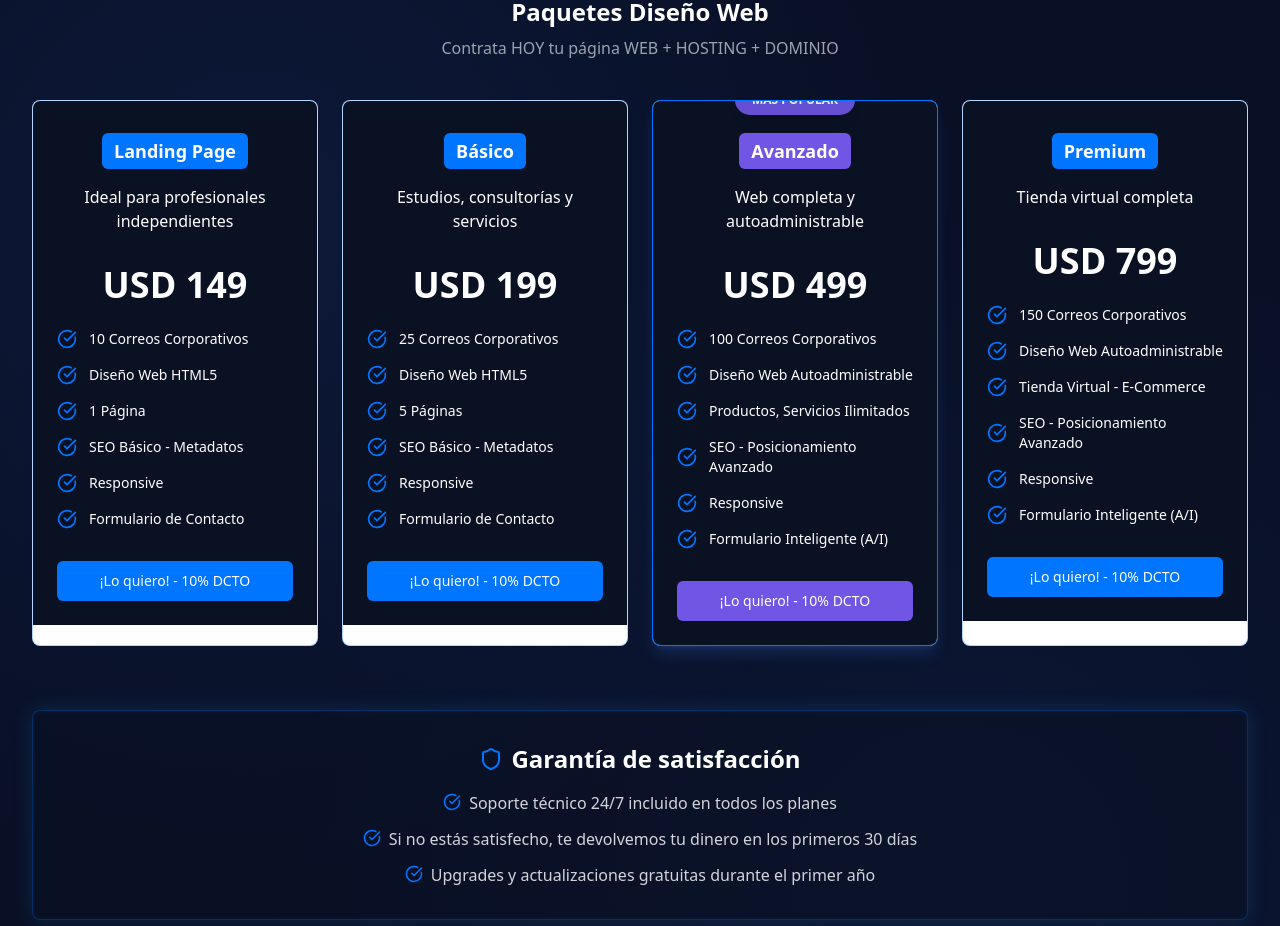
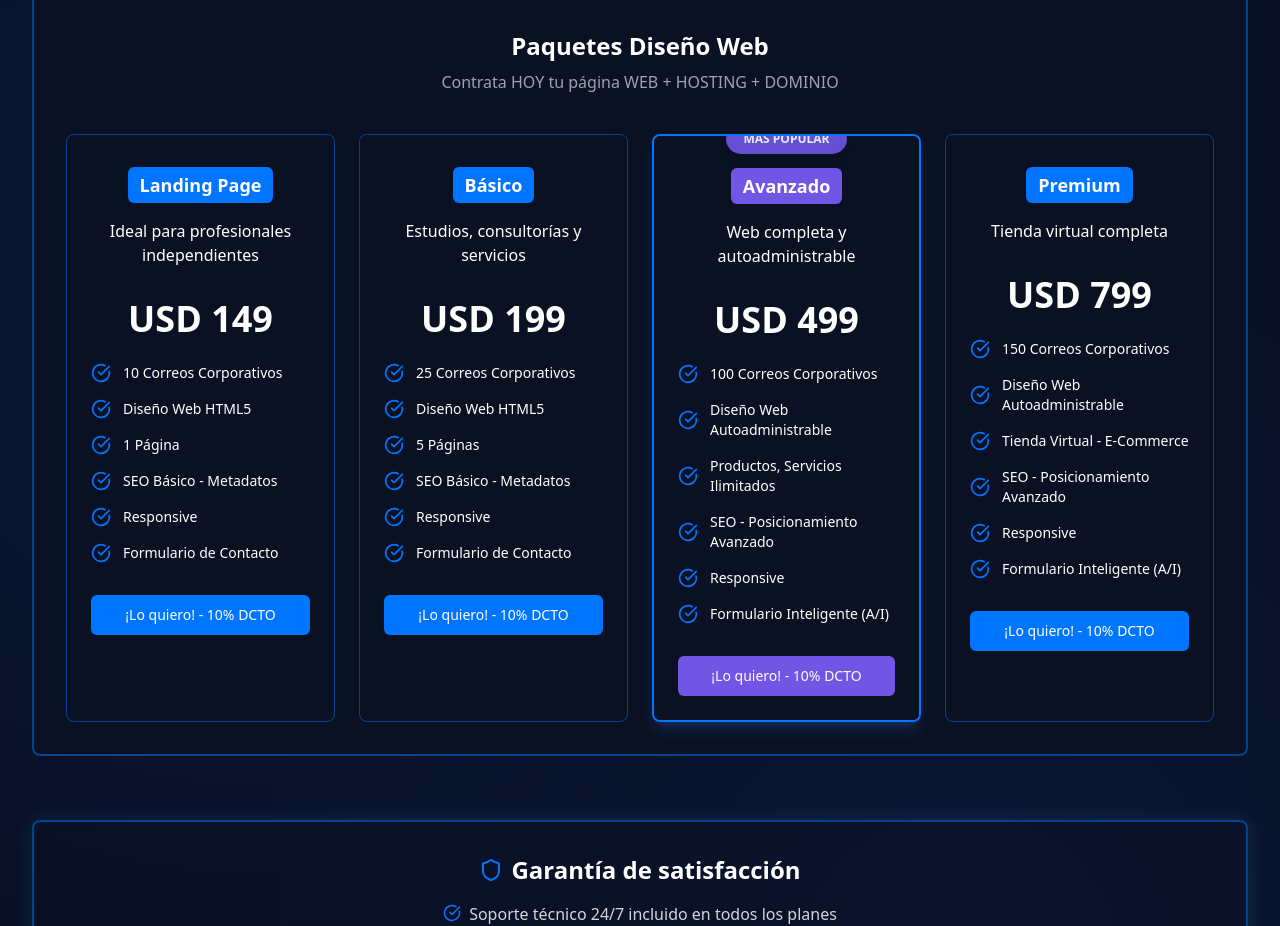
Before and after one commit to erikstiven/codecima-web-scapes, a React (Vite) app: page /precios in a window 1280 px wide. Shown: the part 336-1262 px from the top of the page. Built offline with nearby package versions, Linux system fonts and the light colour scheme.

Commit message:
Fix: Apply consistent card styles
Apply consistent card styles across pricing, nosotros, and contacto pages.

```diff
--- a/src/components/ContactForm.tsx
+++ b/src/components/ContactForm.tsx
@@ -12,7 +12,7 @@ const ContactForm: React.FC = () => {
   };
 
   return (
-    <div className="bg-codecima-darkblue rounded-lg p-6 shadow-lg border border-codecima-blue/30 hover:border-codecima-blue/60 transition-all">
+    <div className="bg-codecima-darkblue rounded-lg p-6 shadow-lg border-2 border-codecima-blue/50 hover:border-codecima-blue transition-all">
       <div className="space-y-4">
         <div className="flex items-center bg-codecima-navy/80 border border-codecima-blue/20 rounded-md px-4 py-3">
           <User className="text-codecima-lightblue mr-2" size={20} />
--- a/src/components/pricing/HostingPlanCard.tsx
+++ b/src/components/pricing/HostingPlanCard.tsx
@@ -15,14 +15,14 @@ const HostingPlanCard: React.FC<HostingPlanCardProps> = ({ plan, onClick }) => {
     <Card
       className={`overflow-hidden ${
         plan.highlighted
-          ? 'border border-codecima-blue shadow-lg shadow-blue-500/20'
-          : 'border border-codecima-blue/30'
+          ? 'border-2 border-codecima-blue shadow-lg shadow-blue-500/20'
+          : 'border border-codecima-blue/50'
       } h-full cursor-pointer`}
       onClick={onClick}
     >
       <div className="bg-codecima-darkblue p-6 text-center relative">
         {plan.highlighted && (
-          <div className="absolute -top-4 left-0 right-0 mx-auto w-max z-10 bg-codecima-purple text-white text-xs font-bold uppercase py-1.5 px-4 rounded-full shadow-lg border border-codecima-purple/80 animate-pulse">
+          <div className="absolute -top-3 left-0 right-0 mx-auto w-max z-10 bg-codecima-purple text-white text-xs font-bold uppercase py-1.5 px-4 rounded-full shadow-lg border border-codecima-purple/80 animate-pulse">
             Más popular
           </div>
         )}
--- a/src/components/pricing/StandardPlanCard.tsx
+++ b/src/components/pricing/StandardPlanCard.tsx
@@ -15,14 +15,14 @@ const StandardPlanCard: React.FC<StandardPlanCardProps> = ({ plan, onClick }) =>
     <Card
       className={`overflow-hidden ${
         plan.highlighted
-          ? 'border border-codecima-blue shadow-lg shadow-blue-500/20'
-          : 'border border-codecima-blue/30'
+          ? 'border-2 border-codecima-blue shadow-lg shadow-blue-500/20'
+          : 'border border-codecima-blue/50'
       } h-full cursor-pointer`}
       onClick={onClick}
     >
       <div className="bg-codecima-darkblue p-6 text-center relative">
         {plan.highlighted && (
-          <div className="absolute -top-4 left-0 right-0 mx-auto w-max z-10 bg-codecima-purple text-white text-xs font-bold uppercase py-1.5 px-4 rounded-full shadow-lg border border-codecima-purple/80 animate-pulse">
+          <div className="absolute -top-3 left-0 right-0 mx-auto w-max z-10 bg-codecima-purple text-white text-xs font-bold uppercase py-1.5 px-4 rounded-full shadow-lg border border-codecima-purple/80 animate-pulse">
             Más popular
           </div>
         )}
--- a/src/components/ui/card.tsx
+++ b/src/components/ui/card.tsx
@@ -1,3 +1,4 @@
+
 import * as React from "react"
 
 import { cn } from "@/lib/utils"
@@ -9,7 +10,7 @@ const Card = React.forwardRef<
   <div
     ref={ref}
     className={cn(
-      "rounded-lg border bg-card text-card-foreground shadow-sm",
+      "rounded-lg border-2 border-codecima-blue/50 bg-codecima-darkblue text-white shadow-sm",
       className
     )}
     {...props}
@@ -50,7 +51,7 @@ const CardDescription = React.forwardRef<
 >(({ className, ...props }, ref) => (
   <p
     ref={ref}
-    className={cn("text-sm text-muted-foreground", className)}
+    className={cn("text-sm text-gray-300", className)}
     {...props}
   />
 ))
--- a/src/index.css
+++ b/src/index.css
@@ -1,4 +1,3 @@
-
 @tailwind base;
 @tailwind components;
 @tailwind utilities;
@@ -96,14 +95,14 @@
 
 /* Custom card styles - Updated with consistent borders */
 .card-codecima {
-  @apply bg-codecima-darkblue border border-codecima-blue/30 rounded-lg overflow-hidden
-         transition-all hover:border-codecima-blue/60 shadow-lg;
+  @apply bg-codecima-darkblue border-2 border-codecima-blue/50 rounded-lg overflow-hidden
+         transition-all hover:border-codecima-blue shadow-lg;
 }
 
 /* Enhanced card styles with luminous effect */
 .card-luminous {
-  @apply border border-codecima-blue/30 rounded-lg overflow-hidden
-         transition-all duration-300 hover:border-codecima-blue/60;
+  @apply border-2 border-codecima-blue/50 rounded-lg overflow-hidden
+         transition-all duration-300 hover:border-codecima-blue;
   box-shadow: 0 0 20px rgba(53, 182, 255, 0.15), inset 0 0 10px rgba(53, 182, 255, 0.05);
 }
 
@@ -122,11 +121,11 @@
 
 /* Pricing card styles */
 .pricing-card {
-  @apply bg-codecima-darkblue border border-codecima-blue/30
-         hover:border-codecima-blue/60 rounded-lg overflow-hidden transition-all;
+  @apply bg-codecima-darkblue border-2 border-codecima-blue/50
+         hover:border-codecima-blue rounded-lg overflow-hidden transition-all;
 }
 
 .pricing-card-highlighted {
-  @apply border-codecima-blue shadow-lg;
+  @apply border-2 border-codecima-blue shadow-lg;
   box-shadow: 0 4px 20px rgba(0, 117, 255, 0.3);
 }
--- a/src/pages/Nosotros.tsx
+++ b/src/pages/Nosotros.tsx
@@ -67,7 +67,7 @@ const Nosotros = () => {
               <img
                 src="https://images.unsplash.com/photo-1461749280684-dccba630e2f6"
                 alt="Equipo de CodeCima"
-                className="relative rounded-lg w-full h-auto object-cover border border-codecima-blue/30"
+                className="relative rounded-lg w-full h-auto object-cover border-2 border-codecima-blue/50"
               />
             </div>
           </div>
@@ -75,7 +75,7 @@ const Nosotros = () => {
           {/* Stats */}
           <div className="grid grid-cols-2 md:grid-cols-4 gap-6 mb-20">
             {stats.map((stat, index) => (
-              <div key={index} className="bg-codecima-darkblue rounded-lg p-6 text-center border border-codecima-blue/30 hover:border-codecima-blue/60 transition-all">
+              <div key={index} className="bg-codecima-darkblue rounded-lg p-6 text-center border-2 border-codecima-blue/50 hover:border-codecima-blue transition-all">
                 <div className="text-3xl font-bold text-codecima-blue mb-2">{stat.value}</div>
                 <div className="text-gray-300">{stat.label}</div>
               </div>
@@ -96,7 +96,7 @@ const Nosotros = () => {
 
             <div className="grid md:grid-cols-2 lg:grid-cols-3 gap-8">
               {values.map((value, index) => (
-                <div key={index} className="bg-codecima-darkblue rounded-lg p-6 border border-codecima-blue/30 hover:border-codecima-blue/60 transition-all group">
+                <div key={index} className="bg-codecima-darkblue rounded-lg p-6 border-2 border-codecima-blue/50 hover:border-codecima-blue transition-all group">
                   <div className="text-codecima-blue mb-4 p-3 bg-codecima-blue/10 rounded-lg inline-block group-hover:bg-codecima-blue/20 transition-colors">
                     {value.icon}
                   </div>
--- a/src/pages/Precios.tsx
+++ b/src/pages/Precios.tsx
@@ -33,11 +33,13 @@ const Precios = () => {
             </p>
           </motion.div>
 
-          <PricingTabs
-            activeTab={activeTab}
-            setActiveTab={setActiveTab}
-            handlePlanClick={handlePlanClick}
-          />
+          <div className="bg-codecima-darkblue rounded-lg p-8 border-2 border-codecima-blue/50 mb-8">
+            <PricingTabs
+              activeTab={activeTab}
+              setActiveTab={setActiveTab}
+              handlePlanClick={handlePlanClick}
+            />
+          </div>
 
           <GuaranteeSection />
         </div>
```
Also changed, not shown: src/pages/Contacto.tsx (+4 -4 lines).
